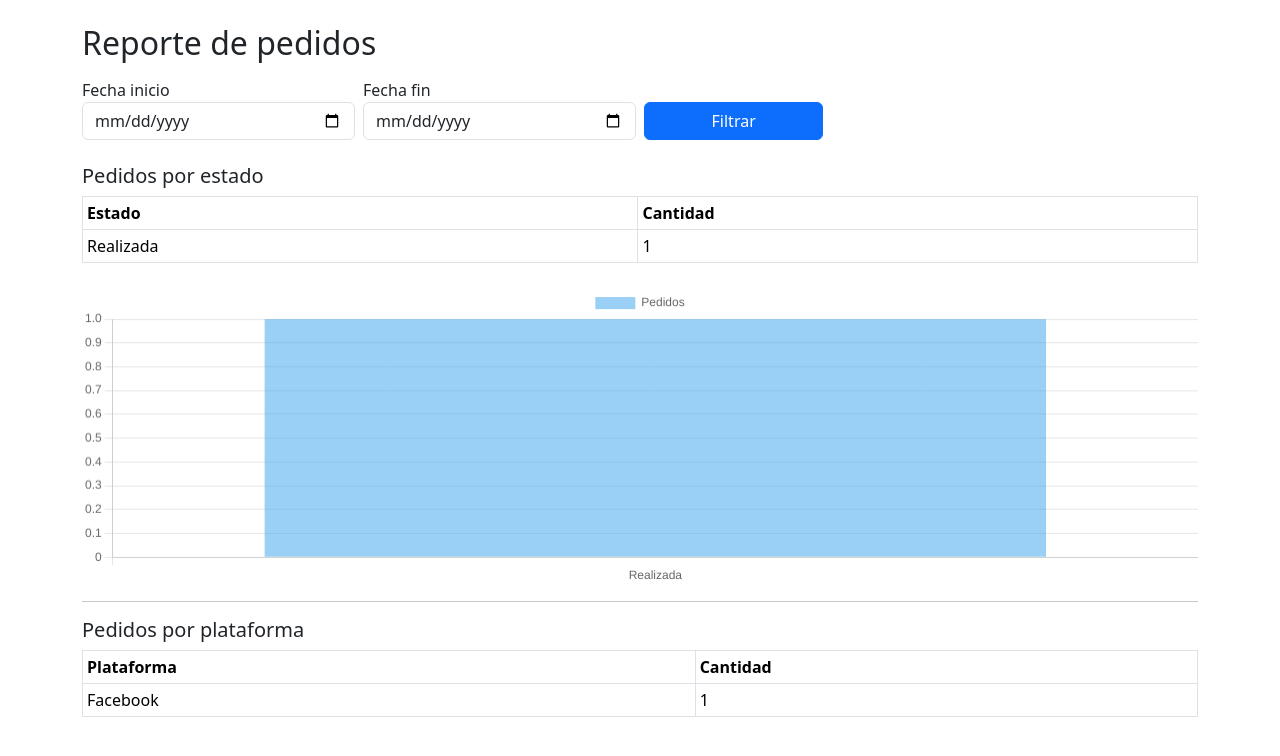
After one commit to victormoralesot-ux/TIENDAONLINEE, a Django app: page /reportes/pedidos/ in a window 1280 px wide. The commit adds this page. Shown: the top 756 px of the page. Run offline with Django 5.2, Linux system fonts and the light colour scheme; a user stored in the database is signed in; data comes from the database, SQL or seed files in the repository; both versions use the stored data as it was after the commit.

Commit message:
reportes

```diff
--- a/app/views.py
+++ b/app/views.py
@@ -8,6 +8,9 @@ from .serializers import InsumoSerializer
 from rest_framework import status
 from rest_framework import mixins, generics
 from rest_framework import viewsets
+from django.contrib.auth.decorators import login_required
+from django.db.models import Count
+from django.shortcuts import render
 
 
 class insumos_list(mixins.ListModelMixin,mixins.CreateModelMixin,generics.GenericAPIView):
@@ -103,3 +106,35 @@ def insumos(request):
     insumos = Insumo.objects.all()
     data ={'insumos': list(insumos.values('nombre','cantidad_disponible','unidad','marca','color'))}
     return JsonResponse(data)
+
+
+from django.contrib.auth.decorators import login_required
+from django.db.models import Count
+from django.shortcuts import render
+from .models import Pedido
+
+@login_required
+def reporte_pedidos(request):
+    pedidos = Pedido.objects.all()
+
+
+    fecha_inicio = request.GET.get("fecha_inicio")
+    fecha_fin = request.GET.get("fecha_fin")
+
+    if fecha_inicio and fecha_fin:
+        pedidos = pedidos.filter(creado__date__range=[fecha_inicio, fecha_fin])
+
+
+    pedidos_por_estado = pedidos.values("estado").annotate(total=Count("id"))
+
+
+    pedidos_por_plataforma = pedidos.values("red_social").annotate(total=Count("id"))
+
+    context = {
+        "pedidos_por_estado": pedidos_por_estado,
+        "pedidos_por_plataforma": pedidos_por_plataforma,
+        "fecha_inicio": fecha_inicio,
+        "fecha_fin": fecha_fin,
+    }
+
+    return render(request, "reporte_pedidos.html", context)
--- a/templates/index.html
+++ b/templates/index.html
@@ -8,7 +8,9 @@
 
 <body class="bg-light">
 
+<a href="/reportes/pedidos" class="btn btn-primary mt-3">reportes</a>
 <a href="/api/insumos/2" class="btn btn-success mt-3">insumo</a>
+
 
 
 <div class="container py-5">
--- /dev/null
+++ b/templates/reporte_pedidos.html
@@ -0,0 +1,109 @@
+<!DOCTYPE html>
+<html lang="es">
+<head>
+    <meta charset="UTF-8">
+    <title>Reporte de Pedidos</title>
+
+    <link href="https://cdn.jsdelivr.net/npm/bootstrap@5.3.8/dist/css/bootstrap.min.css" rel="stylesheet">
+</head>
+
+<body>
+
+<div class="container mt-4">
+
+    <h2 class="mb-3">Reporte de pedidos</h2>
+
+    <!-- Filtros -->
+    <form method="GET" class="row g-2 mb-4">
+        <div class="col-md-3">
+            <label>Fecha inicio</label>
+            <input type="date" name="fecha_inicio" class="form-control"
+                   value="{{ fecha_inicio }}">
+        </div>
+
+        <div class="col-md-3">
+            <label>Fecha fin</label>
+            <input type="date" name="fecha_fin" class="form-control"
+                   value="{{ fecha_fin }}">
+        </div>
+
+        <div class="col-md-2 align-self-end">
+            <button class="btn btn-primary w-100">Filtrar</button>
+        </div>
+    </form>
+
+    <!-- Tabla por estado -->
+    <h5>Pedidos por estado</h5>
+    <table class="table table-sm table-bordered mb-4">
+        <thead>
+            <tr>
+                <th>Estado</th>
+                <th>Cantidad</th>
+            </tr>
+        </thead>
+        <tbody>
+            {% for item in pedidos_por_estado %}
+            <tr>
+                <td>{{ item.estado }}</td>
+                <td>{{ item.total }}</td>
+            </tr>
+            {% endfor %}
+        </tbody>
+    </table>
+
+    <!-- Gráfico -->
+    <canvas id="estadoChart" height="80"></canvas>
+
+    <hr>
+
+    <!-- Tabla por plataforma -->
+    <h5>Pedidos por plataforma</h5>
+    <table class="table table-sm table-bordered">
+        <thead>
+            <tr>
+                <th>Plataforma</th>
+                <th>Cantidad</th>
+            </tr>
+        </thead>
+        <tbody>
+            {% for item in pedidos_por_plataforma %}
+            <tr>
+                <td>{{ item.red_social }}</td>
+                <td>{{ item.total }}</td>
+            </tr>
+            {% endfor %}
+        </tbody>
+    </table>
+
+</div>
+
+<script src="https://cdn.jsdelivr.net/npm/bootstrap@5.3.8/dist/js/bootstrap.bundle.min.js"></script>
+<script src="https://cdn.jsdelivr.net/npm/chart.js"></script>
+
+<script>
+    const estados = [
+        {% for e in pedidos_por_estado %}
+            "{{ e.estado }}",
+        {% endfor %}
+    ];
+
+    const totales = [
+        {% for e in pedidos_por_estado %}
+            {{ e.total }},
+        {% endfor %}
+    ];
+
+    new Chart(document.getElementById("estadoChart"), {
+        type: "bar",
+        data: {
+            labels: estados,
+            datasets: [{
+                label: "Pedidos",
+                data: totales
+            }]
+        }
+    });
+</script>
+
+</body>
+</html>
--- a/tienda/settings.py
+++ b/tienda/settings.py
@@ -130,3 +130,6 @@ MEDIA_ROOT = MEDIA_DIR
 # https://docs.djangoproject.com/en/5.2/ref/settings/#default-auto-field
 
 DEFAULT_AUTO_FIELD = 'django.db.models.BigAutoField'
+
+LOGIN_URL = "/admin/login/"
+LOGIN_REDIRECT_URL = "/reportes/pedidos/"
--- a/tienda/urls.py
+++ b/tienda/urls.py
@@ -4,6 +4,7 @@ from app import views
 from django.conf import settings
 from django.conf.urls.static import static
 from app.views import api_productos
+from app.views import reporte_pedidos
 
 urlpatterns = [
     path('admin/', admin.site.urls),
@@ -16,6 +17,8 @@ urlpatterns = [
     path('api/productos/', views.api_productos),
     path('api/insumos/', views.insumos_list.as_view()),
     path('api/insumos/<int:pk>/', views.insumos_detail.as_view()),
+    path("reportes/pedidos/", reporte_pedidos, name="reporte_pedidos"),
+
 ]
 if settings.DEBUG:
     urlpatterns += static(settings.MEDIA_URL, document_root=settings.MEDIA_ROOT)
```
Also changed, not shown: db.sqlite3, media/pedidos/marcasnikenessa586-614-rojo1jpeg_0.webp (added), media/productos/193382-800-450.webp (added), media/productos/marcasnikenessa586-614-rojo1jpeg_0.webp (added), media/productos/marcasnikenessa586-614-rojo1jpeg_0_QDLOU8h.webp (added).
